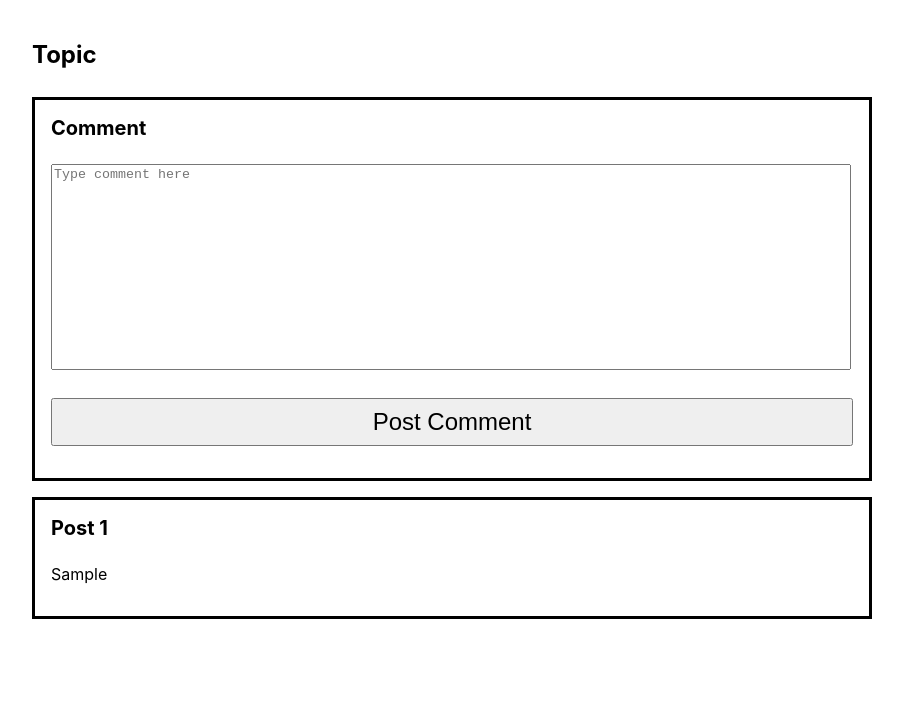
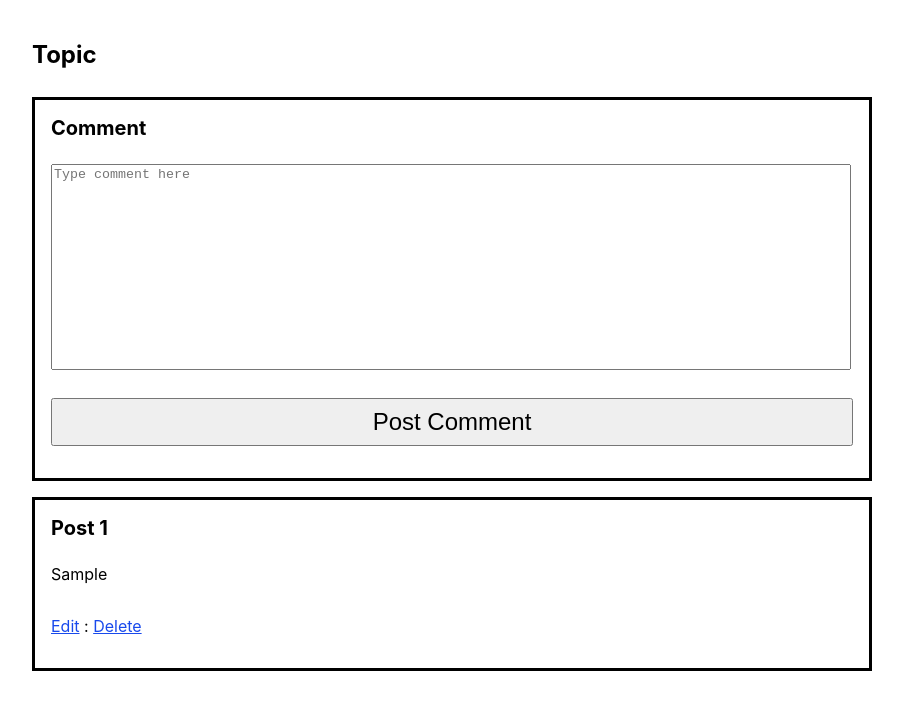
Before and after one commit to napapat-toy/my-demo, a React (Create React App) app: page / in a window 1280 px wide. Both pictures are taken after typing "Sample" into the empty fields and a click on the button "Post Comment". Shown: the top 710 px of the page, without its empty margins (28-931 px from the left). Built offline with nearby package versions, Linux system fonts and the light colour scheme.

Commit message:
Add edit/delete link but need to fix function delete first

```diff
--- a/src/App.js
+++ b/src/App.js
@@ -17,8 +17,6 @@ function App() {
   //Type Comment Function
   function onCommentChange(event) {
     const content = event.target.value;
-    // console.log(event);
-    // console.log(content);
     setComment((prevComment) => {
       return {
         ...prevComment,
@@ -33,12 +31,7 @@ function App() {
     //Add Comment Function
     setAllComments((prevAllComment) => {
       const newComment = { ...comment };
-      if (allCommentsElements.length === 0) {
-        newComment.id = 1
-      }
-      else {
-        newComment.id = allCommentsElements.length + 1
-      }
+      newComment.id = allCommentsElements.length + 1
       return [...prevAllComment, newComment]
     });
 
@@ -46,10 +39,20 @@ function App() {
     setComment(emptyComment);
   }
 
+  //Pass function to postitem
+  function deleteComment(commentId) {
+    console.log("id :" + commentId);
+  }
+
   //Call comment element
   const allCommentsElements = allComments.map((comment) => {
+
     return (
-      <PostItem key={comment.id} postItem={comment} />
+      <PostItem
+        key={comment.id}
+        postItem={comment}
+        deleteComment={() => deleteComment(comment.id)}
+      />
     )
   })
 
--- a/src/components/PostItem.js
+++ b/src/components/PostItem.js
@@ -2,8 +2,17 @@ import '../App.css';
 
 function PostItem(props) {
 
-    // console.log(props);
-    const { id,content } = props.postItem;
+    console.log(props);
+    const { id, content } = props.postItem;
+    const { deleteComment } = props.deleteComment;
+
+    function onCommentEdit(commentId) {
+        console.log(`Edit at id : ${commentId}`);
+    }
+
+    function onCommentDelete(commentId) {
+        console.log(`Delete at id : ${commentId}`);
+    }
 
     return (
         <div className="post-content">
@@ -13,6 +22,11 @@ function PostItem(props) {
             <p>
                 {content}
             </p>
+            <p>
+                <a onClick={() => { onCommentEdit(id) }}>Edit</a>
+                <span> : </span>
+                <a onClick={deleteComment}>Delete</a>
+            </p>
         </div>
     )
 }
--- a/src/index.css
+++ b/src/index.css
@@ -11,3 +11,9 @@ code {
   font-family: source-code-pro, Menlo, Monaco, Consolas, 'Courier New',
     monospace;
 }
+
+a {
+  color: rgb(24, 73, 236);
+  text-decoration: underline;
+  cursor: pointer;
+}
```
Also changed, not shown: 1 other file (tests, documents, lock files or other folders).
